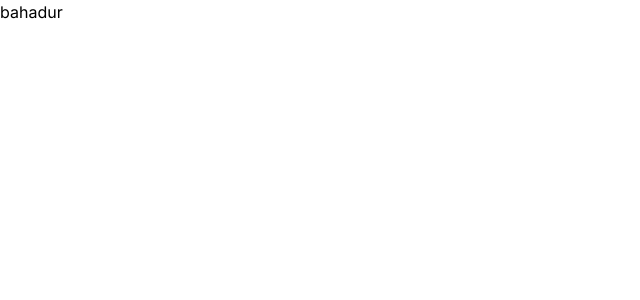
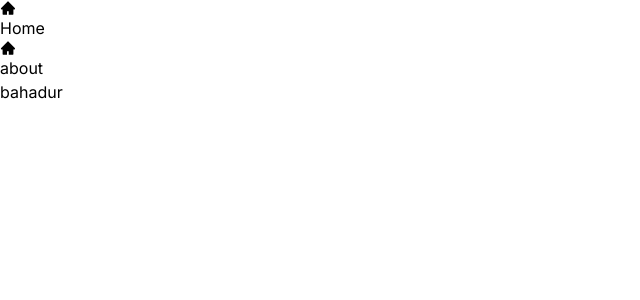
Before and after one commit to Bahadur777/imdb, a Next.js app: page / in a window 1280 px wide. Shown: the top 300 px of the page, without its empty margins (0-640 px from the left). Built offline with nearby package versions, Linux system fonts and the light colour scheme.

Commit message:
header componet start

```diff
--- /dev/null
+++ b/src/app/Components/Header.jsx
@@ -0,0 +1,14 @@
+import React from 'react'
+import MenuItem from './MenuItem'
+import { AiFillHome  } from "react-icons/ai";
+
+const Header = () => {
+  return (
+    <div>
+        <MenuItem title="Home" icons={<AiFillHome/>} address='/'/>
+        <MenuItem title="about" icons={<AiFillHome/>} address='/about'/>
+    </div>
+  )
+}
+
+export default Header
--- /dev/null
+++ b/src/app/Components/MenuItem.jsx
@@ -0,0 +1,14 @@
+import React from 'react'
+import Link from 'next/link'
+
+
+const MenuItem = ({title, address, icons}) => {
+  return (
+   <Link href={address || '#'}>
+   <icons>{icons}</icons>
+   <p>{title}</p>
+   </Link>
+  )
+}
+
+export default MenuItem
--- a/src/app/layout.js
+++ b/src/app/layout.js
@@ -1,5 +1,6 @@
 import { Inter } from "next/font/google";
 import "./globals.css";
+import Header from "./Components/Header";
 
 const inter = Inter({ subsets: ["latin"] });
 
@@ -11,7 +12,9 @@ export const metadata = {
 export default function RootLayout({ children }) {
   return (
     <html lang="en">
-      <body className={inter.className}>{children}</body>
+      <body className={inter.className}>
+        <Header/>
+        {children}</body>
     </html>
   );
 }
```
Also changed, not shown: package.json (+5 -4 lines), 1 other file (tests, documents, lock files or other folders).
